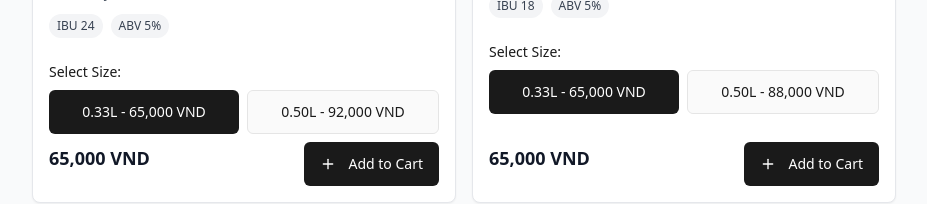
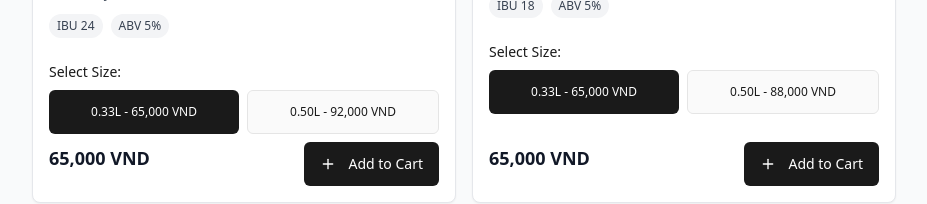
Before and after one commit to alibeksopuev-dev/81-Taproom, a React (Vite) app: page /category/beers in a window 1280 px wide. Shown: the part 387-591 px from the top of the page, without its empty margins (176-1103 px from the left). Built offline with nearby package versions, Linux system fonts and the light colour scheme.

Commit message:
everything

```diff
--- a/src/components/ProductCard/ProductCard.tsx
+++ b/src/components/ProductCard/ProductCard.tsx
@@ -113,7 +113,7 @@ export function ProductCard({ product, language }: ProductCardProps) {
                 variant={selectedSize === '0.33' ? 'default' : 'outline'}
                 size="sm"
                 onClick={() => setSelectedSize('0.33')}
-                className="flex-1 min-h-[44px] whitespace-normal h-auto py-2"
+                className="flex-1 min-h-[44px] whitespace-normal h-auto py-2 text-xs"
               >
                 0.33L - {formatPrice(product.metadata!.beer!.size033ml!)}
               </Button>
@@ -121,7 +121,7 @@ export function ProductCard({ product, language }: ProductCardProps) {
                 variant={selectedSize === '0.50' ? 'default' : 'outline'}
                 size="sm"
                 onClick={() => setSelectedSize('0.50')}
-                className="flex-1 min-h-[44px] whitespace-normal h-auto py-2"
+                className="flex-1 min-h-[44px] whitespace-normal h-auto py-2 text-xs"
               >
                 0.50L - {formatPrice(product.metadata!.beer!.size050ml!)}
               </Button>
```
